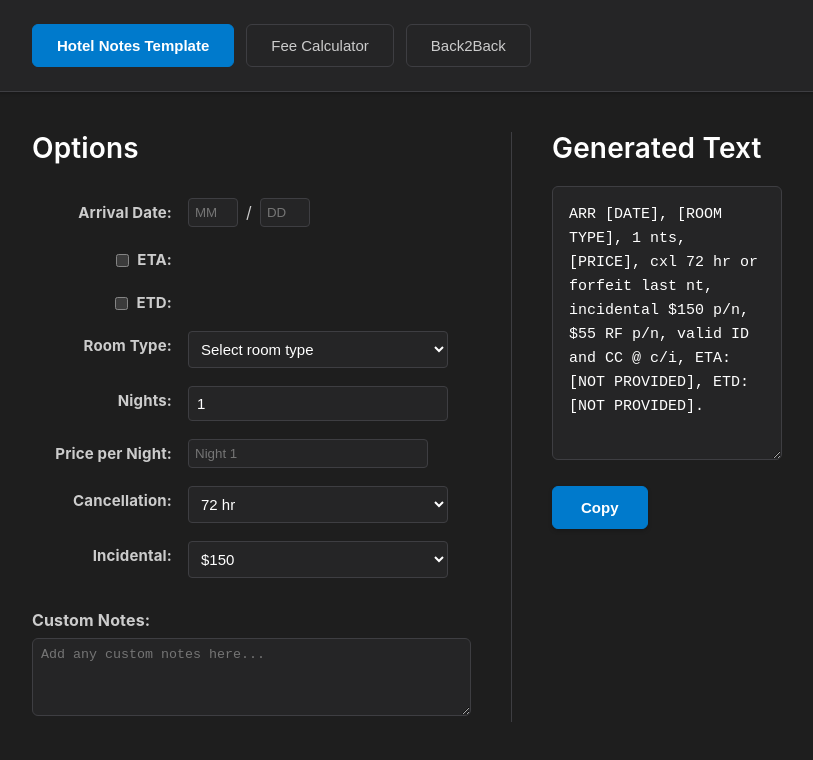
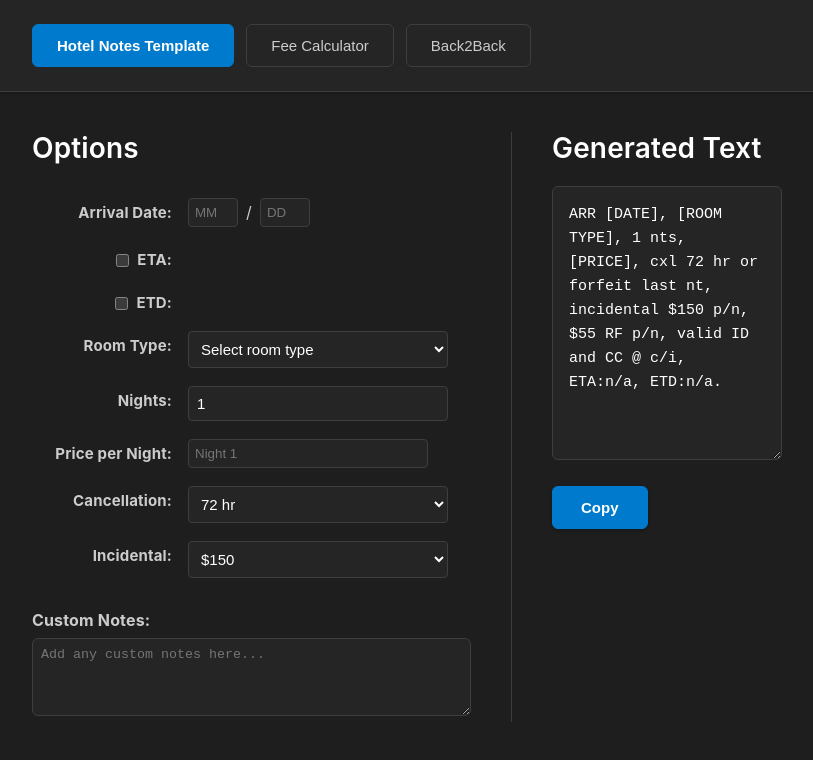
Before and after one commit to Chriskimm1/reservation_tools, a React (Vite) app: page / in a window 1280 px wide. Shown: the top 760 px of the page, without its empty margins (233-1046 px from the left). Built offline with nearby package versions, Linux system fonts and the light colour scheme.

Commit message:
changed text for not provided

```diff
--- a/src/pages/HotelNotesTemplate.tsx
+++ b/src/pages/HotelNotesTemplate.tsx
@@ -126,8 +126,8 @@ export default function HotelNotesTemplate() {
 
   const assembledText = useMemo(() => {
     const dateStr = arrivalMonth && arrivalDay ? `${arrivalMonth}/${arrivalDay}` : '[DATE]'
-    const etaStr = hasEta ? formatTime(etaHour, etaMinute, etaPeriod) : '[NOT PROVIDED]'
-    const etdStr = hasEtd ? formatTime(etdHour, etdMinute, etdPeriod) : '[NOT PROVIDED]'
+    const etaStr = hasEta ? formatTime(etaHour, etaMinute, etaPeriod) : 'n/a'
+    const etdStr = hasEtd ? formatTime(etdHour, etdMinute, etdPeriod) : 'n/a'
     const roomStr = roomType || '[ROOM TYPE]'
     const nightsStr = numberOfNights || '[NIGHTS]'
     const incidentalStr = incidental || '[AMOUNT]'
```
